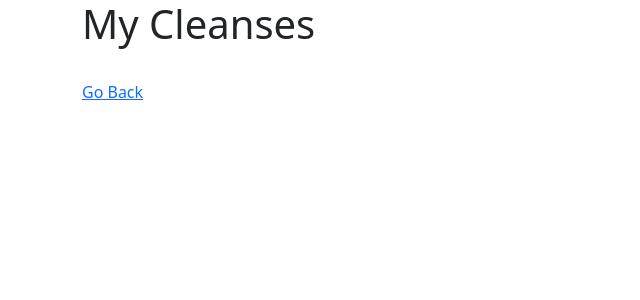
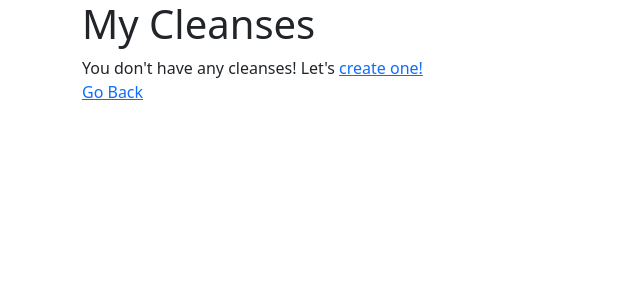
Before and after one commit to qfuggett/rejuvenate, a Flask app: page /user_cleanses in a window 1280 px wide. Shown: the top 300 px of the page, without its empty margins (0-640 px from the left). Run offline with Flask 2, Linux system fonts and the light colour scheme; the visitor is signed in with stand-in values (Sample User, id 1).

Commit message:
add if conditional to show a link to start cleanse route if user has no cleanses

```diff
--- a/templates/user_cleanses.html
+++ b/templates/user_cleanses.html
@@ -3,6 +3,11 @@
 
 {% block body %}
   <h1>My Cleanses</h1>
+
+  {% if user_cleanses|length == 0 %}
+    You don't have any cleanses! Let's <a href="/start_cleanse">create one!</a>
+
+  {% endif %}
 
   {% for user_cleanse in user_cleanses %}
   <ul>
```
